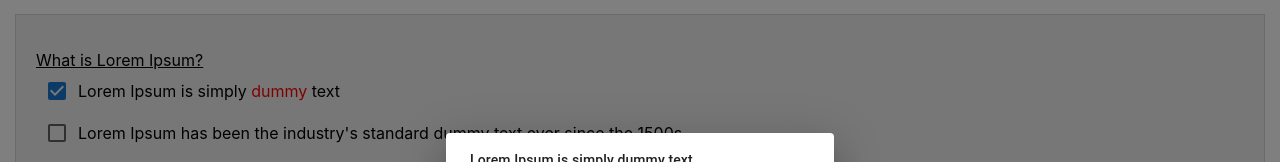
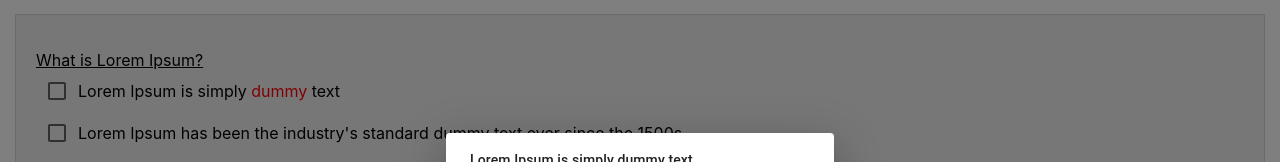
Before and after one commit to NatalijaKostovska/Assumptions, a React (Create React App) app: page / in a window 1280 px wide. Both pictures are taken after a click on the element 57 px from the left and 243 px from the top of the page. Shown: the part 152-314 px from the top of the page. Built offline with nearby package versions, Linux system fonts and the light colour scheme.

Commit message:
update warning

```diff
--- a/src/components/FileUploadPage.js
+++ b/src/components/FileUploadPage.js
@@ -150,8 +150,9 @@ function FileUploadPage() {
                             <FormGroup>
                                 {topic.assumption.map((item, index) =>
                                     <div key={index} style={{ display: 'flex', alignItems: 'center' }}>
-                                        <Checkbox onClick={!checkbox?.[mainIndex]?.includes(index) && item.includes('$') ? () => handleClickOpen(item, mainIndex, index) : () => toggleCheckBox(mainIndex, index)}
-                                            checked={checkbox?.[mainIndex]?.includes(index)}
+                                        <Checkbox
+                                            onClick={!checkbox?.[mainIndex]?.includes(index) && item.includes('$') ? () => handleClickOpen(item, mainIndex, index) : () => toggleCheckBox(mainIndex, index)}
+                                            checked={checkbox?.[mainIndex]?.includes(index) || false}
                                         />
                                         <div
                                             key={index}
@@ -178,8 +179,11 @@ function FileUploadPage() {
                                     {topic.item.assumption.map((item, idx) =>
                                         <div key={idx} style={{ display: 'flex', alignItems: 'center' }}>
                                             <Checkbox
-                                                onClick={!checkbox?.[index]?.includes(index) && item.includes('$') ? () => handleClickOpen(item, index, idx) : () => toggleCheckBox(index, idx)}
-                                                checked={checkbox?.[topic.index].includes(idx)}
+                                                onClick={!checkbox?.[index]?.includes(index)
+                                                    && item.includes('$') ?
+                                                    () => handleClickOpen(item, index, idx) :
+                                                    () => toggleCheckBox(index, idx)}
+                                                checked={checkbox?.[topic.index].includes(idx) || false}
                                             />
                                             <div
                                                 key={idx}
@@ -212,7 +216,7 @@ function FileUploadPage() {
                 clickedItemMainIndex={clickedItemMainIndex}
 
             />
-        </div >
+        </div>
     )
 }
 export default FileUploadPage;
--- a/src/components/SimpleDialog.js
+++ b/src/components/SimpleDialog.js
@@ -63,11 +63,11 @@ function SimpleDialog({ onClose, initialWord, open, item, handleChangeAssumption
             <DialogTitle sx={{ borderBottom: '5px solid #1976d2', fontSize: '14px' }}>{item?.replace(/[$]/gi, "")}</DialogTitle>
             <div className='dialog-content' style={{ minWidth: '340px', width: '340px' }}>
                 {inputWords?.map((element, index) => {
-                    return <div className='dialog-input'>
+                    return <div key={index} className='dialog-input'>
                         <span className='dialog-word'>{initialWord[clickedItemMainIndex][clickedItemIndex][index]?.replaceAll('$', '')} = </span>
                         <TextField
                             onChange={(e) => handleChangeInput(e.target.value, index)}
-                            value={wordsIndex?.[index]?.replaceAll('$', '')}
+                            value={wordsIndex?.[index]?.replaceAll('$', '') || ''}
                             sx={{ width: "100px" }}
                             variant='outlined'
                         />
```
